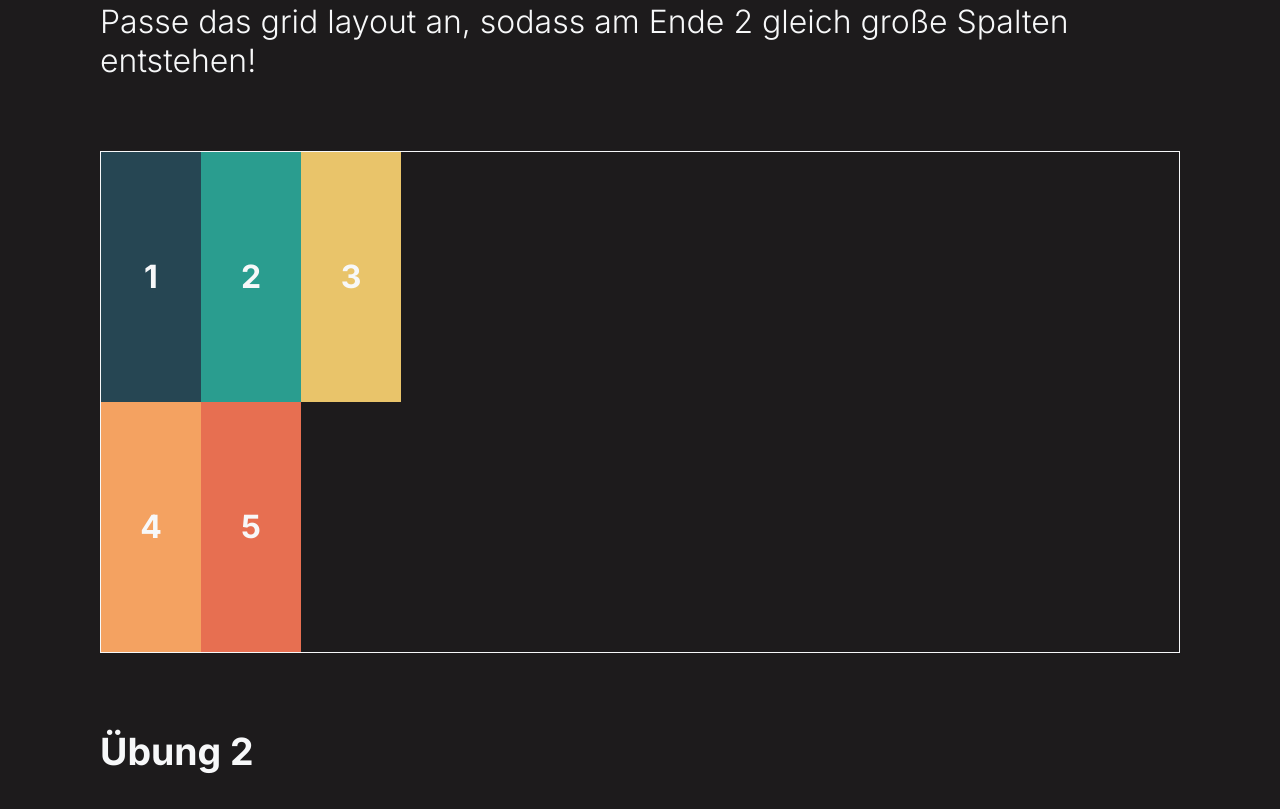
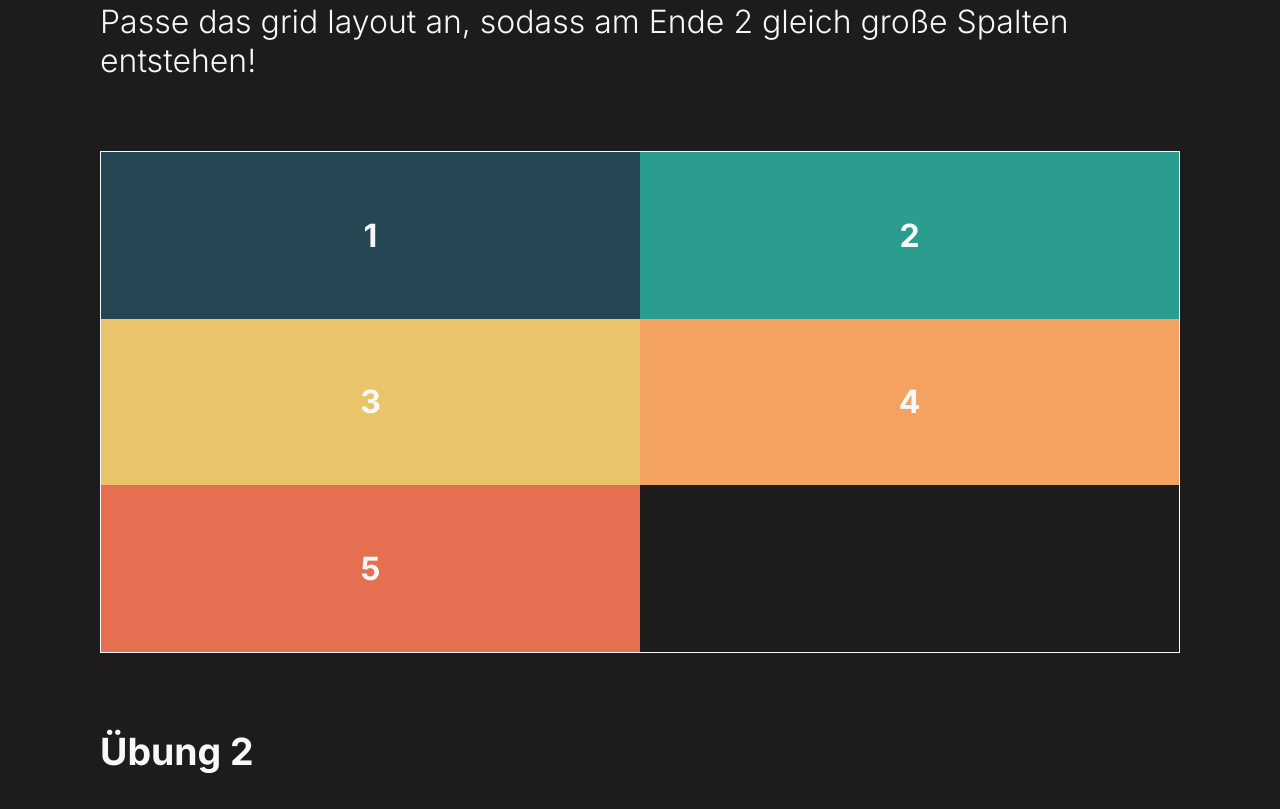
Before and after one commit to L3-N0X/webdev-project, a website: page index.html in a window 1280 px wide. Shown: the part 419-1228 px from the top of the page. Drawn offline with Linux system fonts and the light colour scheme.

Commit message:
fixed task 1

```diff
--- a/styles.css
+++ b/styles.css
@@ -67,7 +67,7 @@ div {
     height: 500px;
 
     /************************************* Übung 1 **********************************/
-    grid-template-columns: repeat(3, 100px);
+    grid-template-columns: 1fr 1fr;
     /* grid-template-columns: repeat(2, 1fr); */
     /********************************************************************************/
 }
```
Also changed, not shown: 1 other file.
